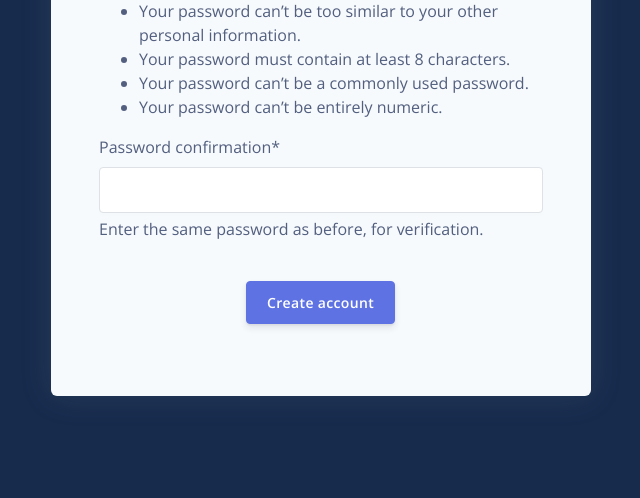
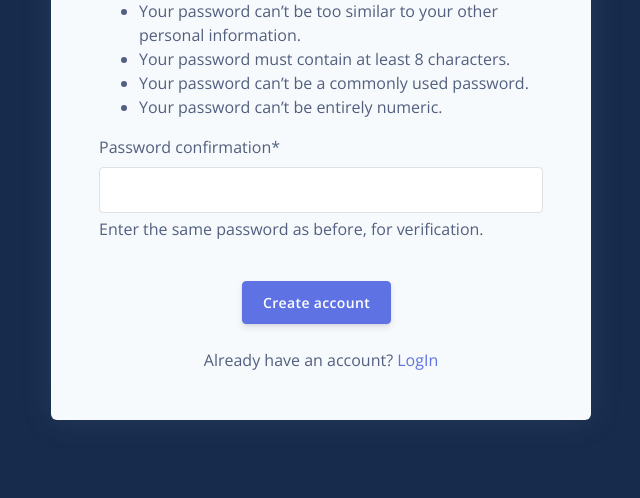
Before and after one commit to AlexGrytsai/ProjectManegerSystem, a Django app: page /register/ in a window 1280 px wide. Shown: the part 904-1402 px from the top of the page, without its empty margins (319-959 px from the left). Before the commit the page ends 1300 px from the top, so only its background shows below. Run offline with Django 5.2, Linux system fonts and the light colour scheme; some libraries are stand-ins or nearby versions.

Commit message:
In IndexView add LoginRequired. In settings.py changed Logout redirect to Login. Add Login redirect. On a register page add a link to transition the login page. On the login page add a right link for registration

```diff
--- a/ProjectManagerSystem/settings.py
+++ b/ProjectManagerSystem/settings.py
@@ -202,4 +202,5 @@ INTERNAL_IPS = [
 
 AUTH_USER_MODEL = "users.WorkerUser"
 
-LOGOUT_REDIRECT_URL = "/"
+LOGOUT_REDIRECT_URL = "/accounts/login/"
+LOGIN_REDIRECT_URL = "/"
--- a/templates/registration/login.html
+++ b/templates/registration/login.html
@@ -62,7 +62,7 @@
           </div>
           <div class="row mt-3">
             <div class="col-6">
-              <a href="#" class="text-light"><small>Create Account</small></a>
+              <a href="{% url 'users:register-user' %}" class="text-light"><small>Create Account</small></a>
             </div>
             <div class="col-6 text-right">
               <a href="#" class="text-light"><small>Get Support</small></a>
--- a/templates/registration/register_form.html
+++ b/templates/registration/register_form.html
@@ -43,6 +43,9 @@
                 <button type="submit" class="btn btn-primary my-4 text-white">
                   Create account
                 </button>
+                <div>
+              Already have an account? <a href="{% url 'users:login' %}" class="text-blue">LogIn</a>
+            </div>
               </div>
             </form>
           </div>
--- a/users/models.py
+++ b/users/models.py
@@ -83,7 +83,7 @@ class WorkerUser(AbstractUser):
             if self.photo.size > max_photo_size:
                 raise ValidationError(
                     f"Photo size is too large "
-                    f"(max. {max_photo_size/1024/1024}MB)"
+                    f"(max. {max_photo_size / 1024 / 1024}MB)"
                 )
 
     def __str__(self):
--- a/users/views.py
+++ b/users/views.py
@@ -8,7 +8,7 @@ from .forms import RegisterForm
 from .models import WorkerUser
 
 
-class IndexView(TemplateView):
+class IndexView(LoginRequiredMixin,TemplateView):
     template_name = "index.html"
 
 
```
